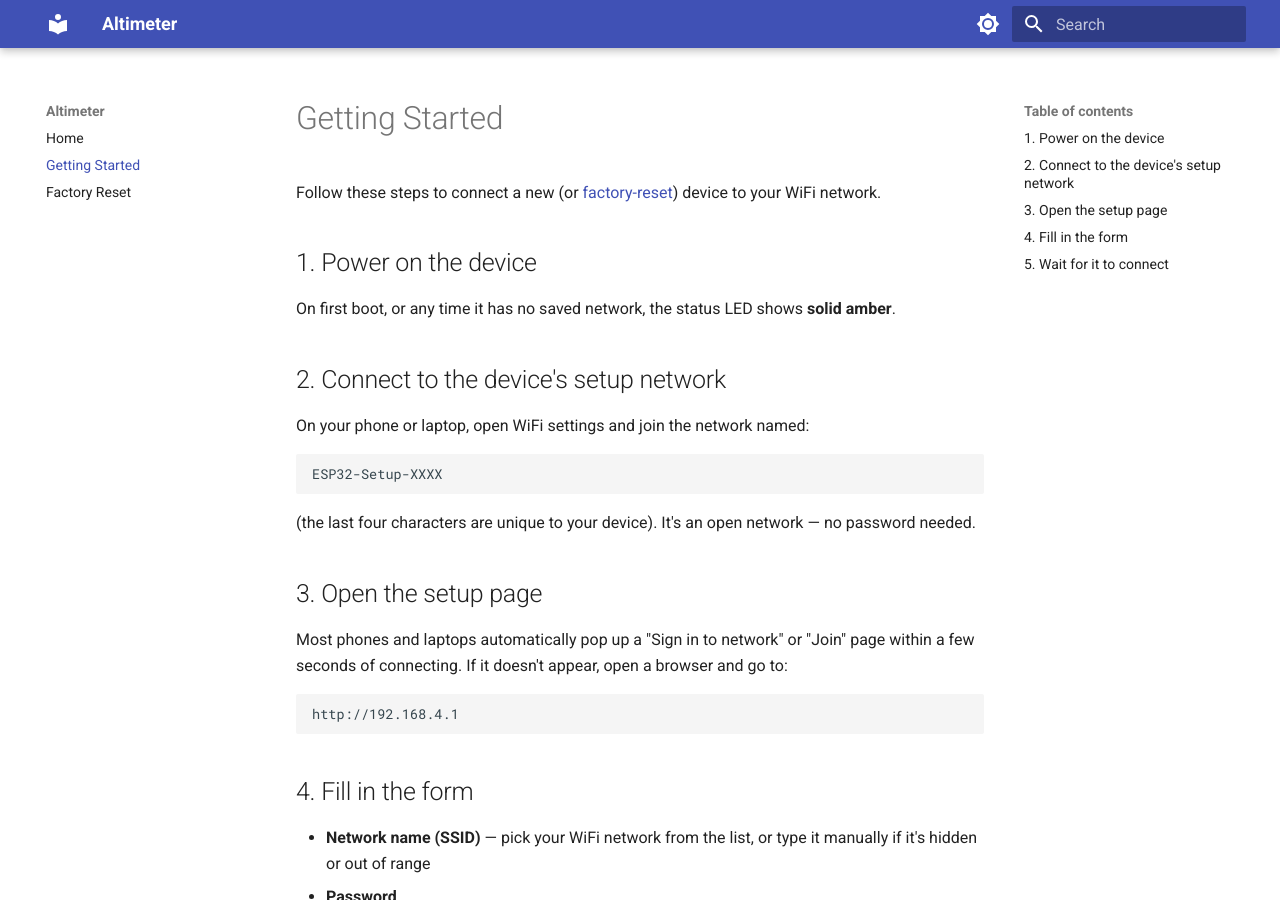
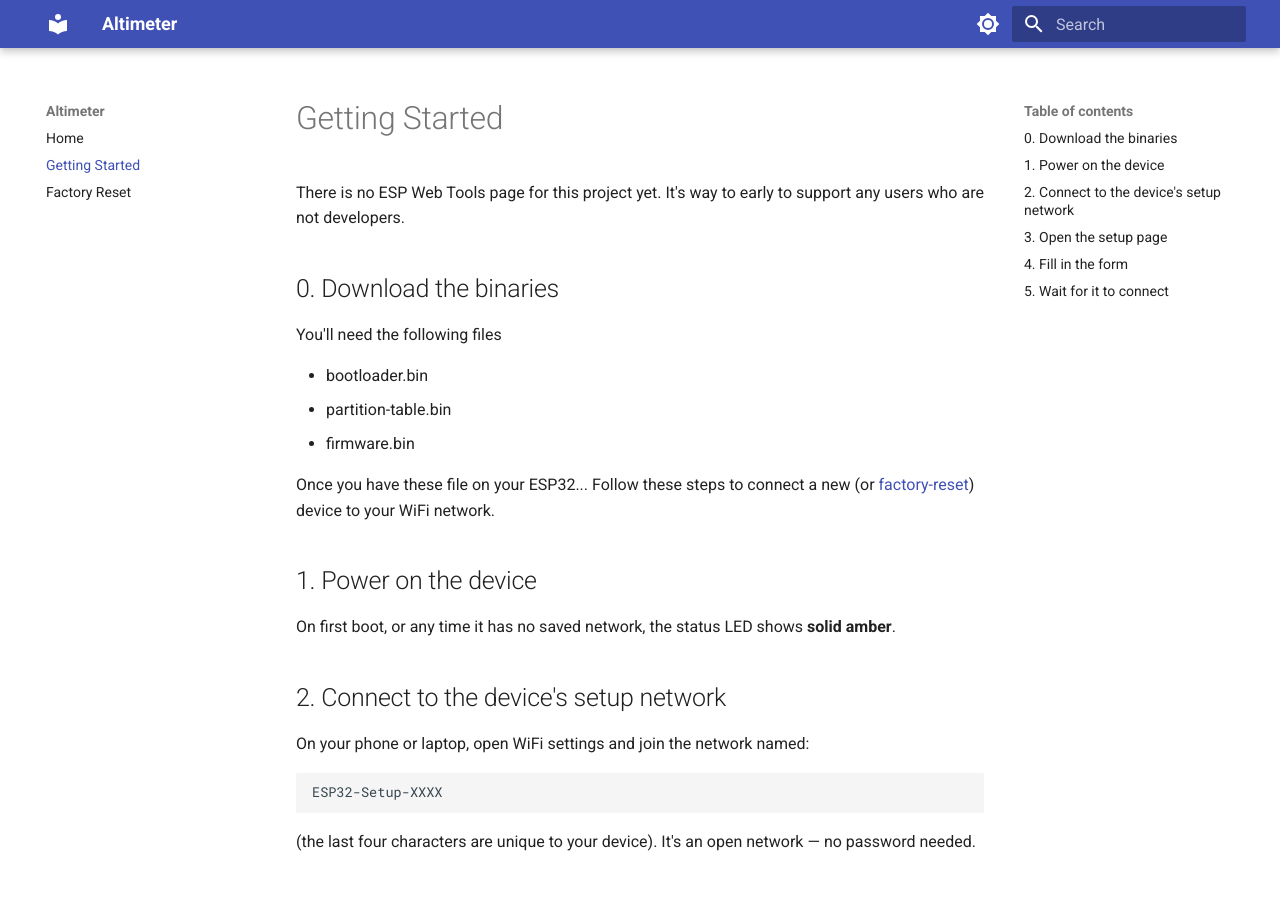
Before and after one commit to digidude/Altimeter, an MkDocs documentation site: the page built from docs/getting-started.md, in a window 1280 px wide and 900 px high. Built offline with MkDocs 1.6.1 and Material for MkDocs 9.7.7, drawn with Linux system fonts in a browser that asks for light colours.

Commit message:
doc edits

```diff
--- a/docs/getting-started.md
+++ b/docs/getting-started.md
@@ -1,7 +1,19 @@
 # Getting Started
 
-Follow these steps to connect a new (or [factory-reset](factory-reset.md))
-device to your WiFi network.
+There is no ESP Web Tools page for this project yet. It's way to early to
+support any users who are not developers.
+
+## 0. Download the binaries
+
+You'll need the following files
+
+- bootloader.bin
+- partition-table.bin
+- firmware.bin
+
+Once you have these file on your ESP32... Follow these steps to connect
+a new (or [factory-reset](factory-reset.md)) device to your WiFi network.
+
 
 ## 1. Power on the device
 
```
Also changed, not shown: project/01-connectivity.md (+10 -5 lines), project/01a-network-picker.md (+9 -4 lines), project/01b-ota-partitions.md (+5 -6 lines).
